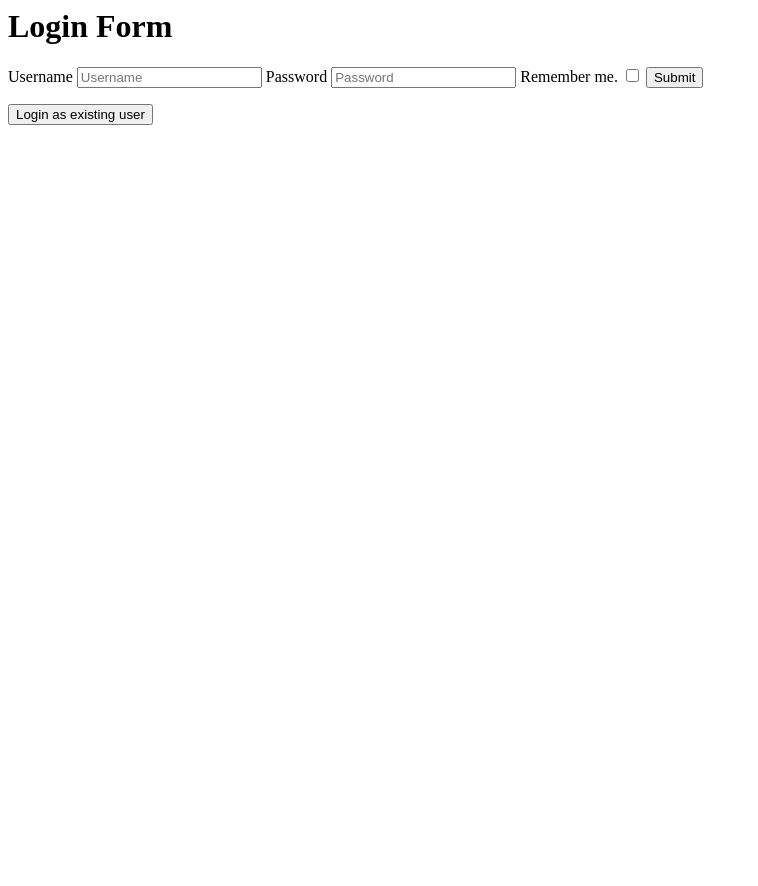
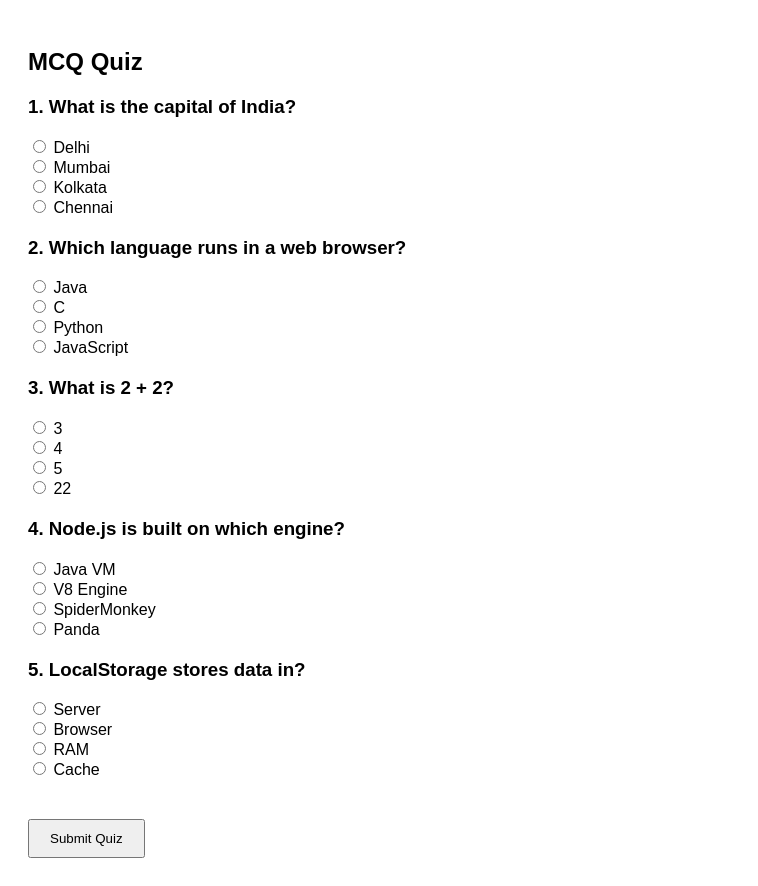
Before and after one commit to acciojob/remember-me-login-form-Ishikaverma2317, a website: page main.html in a window 1280 px wide. Shown: the whole page, without its empty margins (0-758 px from the left). Before the commit the page ends 800 px from the top, so only its background shows below. Drawn offline with Linux system fonts and the light colour scheme.

Commit message:
created a submission

```diff
--- a/main.html
+++ b/main.html
@@ -1,18 +1,22 @@
-<h1>Login Form</h1>
+<!DOCTYPE html>
+<html lang="en">
+<head>
+  <meta charset="UTF-8">
+  <meta name="viewport" content="width=device-width, initial-scale=1.0">
+  <title>Quiz App</title>
+  <style>
+    body { font-family: Arial; padding: 20px; }
+    .question { margin-bottom: 20px; }
+    button { padding: 10px 20px; margin-top: 20px; cursor: pointer; }
+  </style>
+</head>
+<body>
 
-<form id="loginForm">
+  <h2>MCQ Quiz</h2>
+  <form id="quizForm"></form>
 
-  <label for="username">Username</label>
-  <input type="text" id="username" placeholder="Username">
+  <button onclick="submitQuiz()">Submit Quiz</button>
 
-  <label for="password">Password</label>
-  <input type="password" id="password" placeholder="Password">
-
-  <label for="checkbox">Remember me.</label>
-  <input type="checkbox" id="checkbox">
-
-  <input type="submit" id="submit" value="Submit">
-
-</form>
-
-<button id="existing">Login as existing user</button>
+  <script src="script.js"></script>
+</body>
+</html>
--- a/script.js
+++ b/script.js
@@ -1,44 +1,96 @@
-const usernameInput = document.getElementById("username");
-const passwordInput = document.getElementById("password");
-const checkbox = document.getElementById("checkbox");
-const submitBtn = document.getElementById("submit");
-const existingBtn = document.getElementById("existing");
+// ------------------------------
+// QUIZ QUESTIONS
+// ------------------------------
+const questions = [
+  {
+    q: "What is the capital of India?",
+    options: ["Delhi", "Mumbai", "Kolkata", "Chennai"],
+    answer: 0
+  },
+  {
+    q: "Which language runs in a web browser?",
+    options: ["Java", "C", "Python", "JavaScript"],
+    answer: 3
+  },
+  {
+    q: "What is 2 + 2?",
+    options: ["3", "4", "5", "22"],
+    answer: 1
+  },
+  {
+    q: "Node.js is built on which engine?",
+    options: ["Java VM", "V8 Engine", "SpiderMonkey", "Panda"],
+    answer: 1
+  },
+  {
+    q: "LocalStorage stores data in?",
+    options: ["Server", "Browser", "RAM", "Cache"],
+    answer: 1
+  }
+];
 
-// show existing user button if credentials stored
-function checkExistingUser() {
-  const u = localStorage.getItem("username");
-  const p = localStorage.getItem("password");
+// ------------------------------
+// LOAD SAVED PROGRESS (SESSION STORAGE)
+// ------------------------------
+let savedProgress = JSON.parse(sessionStorage.getItem("progress")) || {};
 
-  if (u && p) {
-    existingBtn.style.display = "block";
-  } else {
-    existingBtn.style.display = "none";
-  }
-}
-checkExistingUser();
 
-// submit handler
-submitBtn.addEventListener("click", function (e) {
-  e.preventDefault();
+// ------------------------------
+// RENDER QUESTIONS
+// ------------------------------
+const quizForm = document.getElementById("quizForm");
 
-  const username = usernameInput.value.trim();
-  const password = passwordInput.value.trim();
+questions.forEach((item, index) => {
+  let div = document.createElement("div");
+  div.className = "question";
 
-  alert(`Logged in as ${username}`);
+  let html = `<h3>${index + 1}. ${item.q}</h3>`;
 
-  if (checkbox.checked) {
-    localStorage.setItem("username", username);
-    localStorage.setItem("password", password);
-  } else {
-    localStorage.removeItem("username");
-    localStorage.removeItem("password");
-  }
+  item.options.forEach((opt, optIndex) => {
+    const isChecked = savedProgress[index] == optIndex ? "checked" : "";
 
-  checkExistingUser();
+    html += `
+      <label>
+        <input
+          type="radio"
+          name="q${index}"
+          value="${optIndex}"
+          ${isChecked}
+          onchange="saveProgress(${index}, ${optIndex})"
+        >
+        ${opt}
+      </label><br>
+    `;
+  });
+
+  div.innerHTML = html;
+  quizForm.appendChild(div);
 });
 
-// login as existing user
-existingBtn.addEventListener("click", function () {
-  const savedUser = localStorage.getItem("username");
-  alert(`Logged in as ${savedUser}`);
-});
+
+// ------------------------------
+// SAVE TO SESSION STORAGE
+// ------------------------------
+function saveProgress(qIndex, optIndex) {
+  savedProgress[qIndex] = optIndex;
+  sessionStorage.setItem("progress", JSON.stringify(savedProgress));
+}
+
+
+// ------------------------------
+// SUBMIT QUIZ
+// ------------------------------
+function submitQuiz() {
+  let score = 0;
+
+  questions.forEach((q, index) => {
+    if (savedProgress[index] == q.answer) {
+      score++;
+    }
+  });
+
+  // store score in localStorage
+  localStorage.setItem("quizScore", score);
+
+  alert(`Your Score: ${score}/5`);
+}
```
